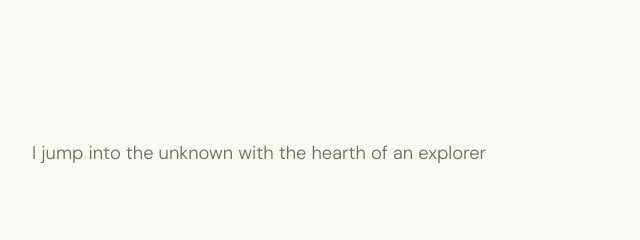
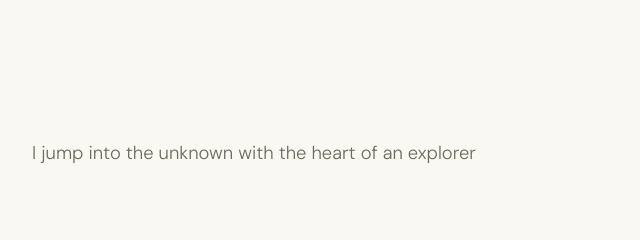
Before and after one commit to aftersunset392/easywebsite, a plain HTML site: page index.html in a window 1280 px wide. Shown: the part 2680-2920 px from the top of the page, 640-1280 px from the left. Drawn offline with Linux system fonts and the light colour scheme.

Commit message:
Update index.html

```diff
--- a/index.html
+++ b/index.html
@@ -651,7 +651,7 @@
       <p class="section-label">Three blunt promises</p>
       <h2 class="section-title">What I actually do.</h2>
     </div>
-    <p class="pillars-intro"> I jump into the unknown with the hearth of an explorer </p>
+    <p class="pillars-intro"> I jump into the unknown with the heart of an explorer </p>
   </div>
   <div class="pillars-grid">
     <div class="pillar reveal">
```
